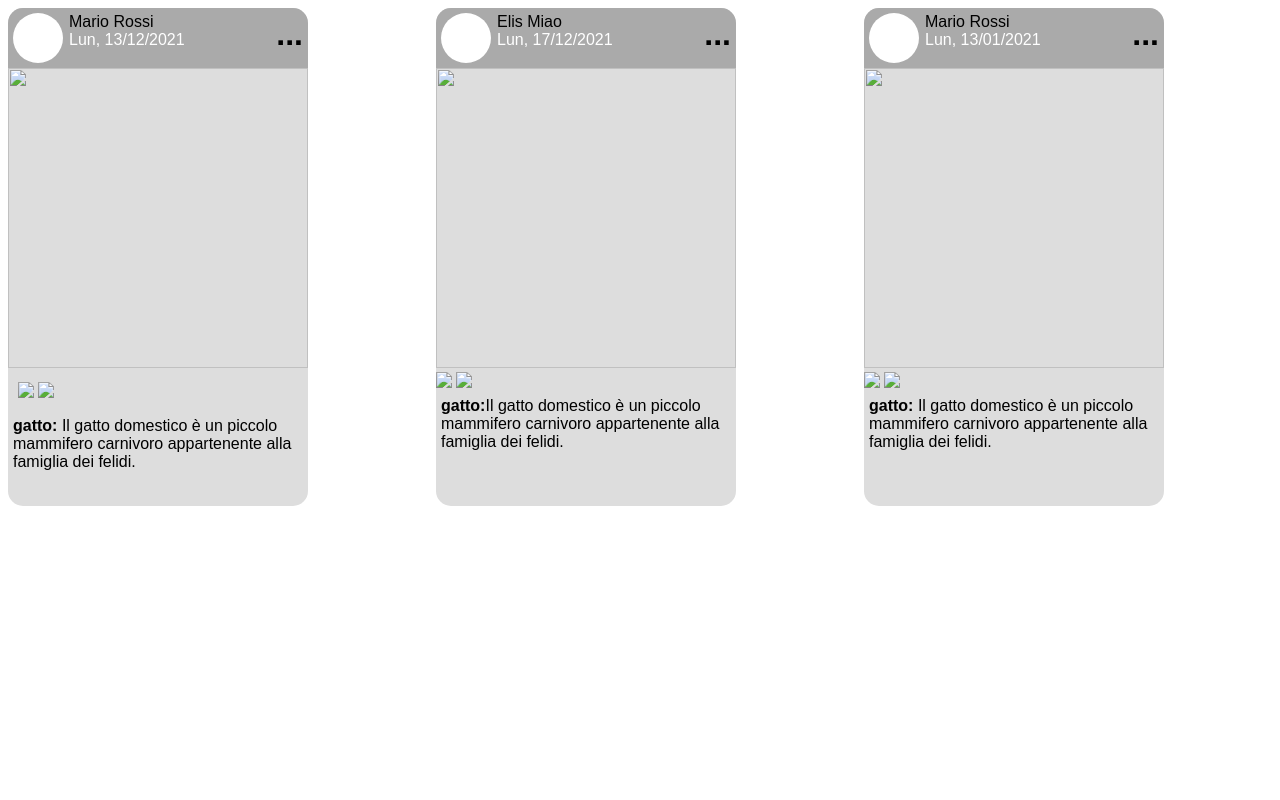
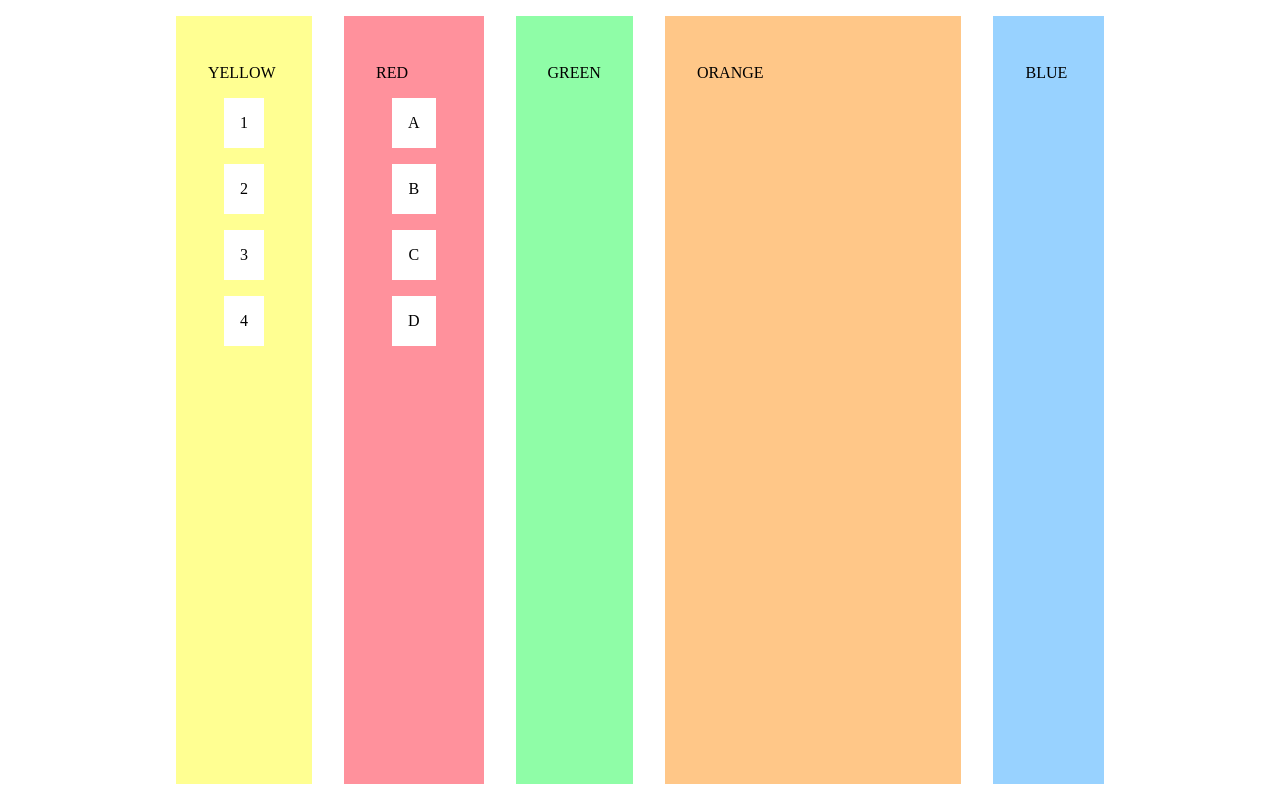
Before and after one commit to antoninodarpa/CSS_Darpa, a plain HTML site: page index.html in a window 1280 px wide. Drawn offline with Linux system fonts and the light colour scheme.

Commit message:
esercizio caricato correttamente

```diff
--- a/index.html
+++ b/index.html
@@ -1,77 +1,43 @@
 <!DOCTYPE html>
 <html lang="en">
-  <head>
-    <meta charset="UTF-8" />
-    <meta http-equiv="X-UA-Compatible" content="IE=edge" />
-    <meta name="viewport" content="width=device-width, initial-scale=1.0" />
-    <title>Document</title>
-    <link rel="stylesheet" href="style.css" />
-  </head>
-  <body>
-    <card class="box">
-      <header class="titolo">
-        <div class="avatar"></div>
-        <div class="info">
-          <div class="nome">Mario Rossi</div>
-          <div class="data">Lun, 13/12/2021</div>
-        </div>
-        <h1 class="menu">...</h1>
-      </header>
-      <img src="gato.jpeg" class="immagine" />
-      <footer>
-        <div class="icona">
-          <img src="cuore.png" class="icono" />
-          <img src="nuvola.png" class="icono" />
-        </div>
-        <p class="testo">
-          <strong>gatto:</strong> Il gatto domestico è un piccolo mammifero
-          carnivoro appartenente alla famiglia dei felidi.
-        </p>
-      </footer>
-    </card>
 
-    <card class="box">
-      <header class="titolo">
-        <div class="avatar"></div>
-        <div class="info">
-          <div class="nome">Elis Miao</div>
-          <div class="data">Lun, 17/12/2021</div>
-        </div>
-        <h1 class="menu">...</h1>
-      </header>
-      <img src="gato2.jpeg" class="immagine" />
-      <footer>
-        <div class="iconi">
-          <img src="cuore.png" class="icono" />
-          <img src="nuvola.png" class="icono" />
-        </div>
-        <p class="testo">
-          <strong>gatto:</strong>Il gatto domestico è un piccolo mammifero
-          carnivoro appartenente alla famiglia dei felidi.
-        </p>
-      </footer>
-    </card>
+<head>
+  <meta charset="UTF-8">
+  <meta http-equiv="X-UA-Compatible" content="IE=edge">
+  <meta name="viewport" content="width=device-width, initial-scale=1.0">
+  <title>Blocks</title>
+  <link rel="stylesheet" href="start.css">
+  <link rel="stylesheet" href="style.css">
+</head>
 
-    <card class="box">
-      <header class="titolo">
-        <div class="avatar"></div>
-        <div class="info">
-          <div class="nome">Mario Rossi</div>
-          <div class="data">Lun, 13/01/2021</div>
-        </div>
-        <h1 class="menu">...</h1>
-      </header>
-      <img src="gato3.webp" class="immagine" />
-      <footer>
-        <div class="iconi">
-          <img src="cuore.png" class="icono" />
-          <img src="nuvola.png" class="icono" />
-        </div>
-        <p class="testo">
-          <strong>gatto:</strong> Il gatto domestico è un piccolo mammifero
-          carnivoro appartenente alla famiglia dei felidi.
-        </p>
-      </footer>
-    </card>
-  </body>
+<body>
+  <section id="green">
+    <p>GREEN</p>
+  </section>
+  <section id="yellow">
+    <p>YELLOW</p>
+    <ul>
+      <li>1</li>
+      <li>2</li>
+      <li>3</li>
+      <li>4</li>
+    </ul>
+  </section>
+  <section id="orange">
+    <p>ORANGE</p>
+  </section>
+  <section id="red">
+    <p>RED</p>
+    <ul>
+      <li>A</li>
+      <li>B</li>
+      <li>C</li>
+      <li>D</li>
+    </ul>
+  </section>
+  <section id="blue">
+    <p>BLUE</p>
+  </section>
+</body>
+
 </html>
--- /dev/null
+++ b/start.css
@@ -0,0 +1,42 @@
+body {
+    display: flex;
+    height: 100vh;
+
+  }
+
+  #green {
+    order: 3;
+    flex: 1;
+
+  }
+
+  #orange {
+    order: 4;
+    flex: 5;
+
+  }
+
+  #yellow {
+    order: 1;
+    flex: 1;
+  }
+
+  #red {
+    order: 1;
+    flex: 1;
+  }
+
+  #blue {
+    order: 5;
+    flex: 1;
+
+
+  }
+
+  ul {
+    text-align: center;
+  }
+
+  li {
+    display: inline-block;
+  }
--- a/style.css
+++ b/style.css
@@ -1,72 +1,40 @@
-.box {
-  display: block;
-  background-color: #dddddd;
-  width: 300px;
-  border-radius: 15px;
-  font-family: Arial, Helvetica, sans-serif;
+body {
+  width: 60em;
+  margin: 0 auto;
 }
 
-header {
-  display: flex;
-  height: 50px;
-  padding: 5px;
-  background-color: #aaaaaa;
-  border-radius: 15px 15px 0 0;
+section {
+  padding: 2em;
+  margin: 1em;
 }
 
-.avatar {
-  height: 50px;
-  width: 50px;
-  background: white;
-  border-radius: 50%;
-  flex-shrink: 0;
-  margin-right: 6px;
+#green {
+  background-color: #8ffda7;
 }
 
-.info {
-  flex: 1;
+#orange {
+  background-color: #ffc788;
 }
 
-.data{
-  color: white;
-
+#yellow {
+  background-color: #ffff92;
 }
 
-.menu {
-  line-height: 0px;
+#red {
+  background-color: #ff919c;
 }
 
-.immagine {
-  height: 300px;
-  width: 300px;
+#blue {
+  background-color: #98d2ff;
 }
 
-.icona {
-  padding: 10px;
-}
-.icono {
-  height: 25px;
+ul {
+  padding: 0;
 }
 
-.testo {
-  margin: 5px;
-  padding-bottom: 30px;
+li {
+  background-color: white;
+  padding: 1em;
+  display: block;
+  margin: 1em;
 }
-
-body {
-  display: grid;
-  grid-template-columns: 1fr;
-  gap: 20px;
-}
-
-@media (min-width: 375px) {
-  body {
-    grid-template-columns: 1fr 1fr;
-  }
-}
-
-@media (min-width: 768px) {
-  body {
-    grid-template-columns: 1fr 1fr 1fr;
-  }
-}
```
Also changed, not shown: 1 other file.
